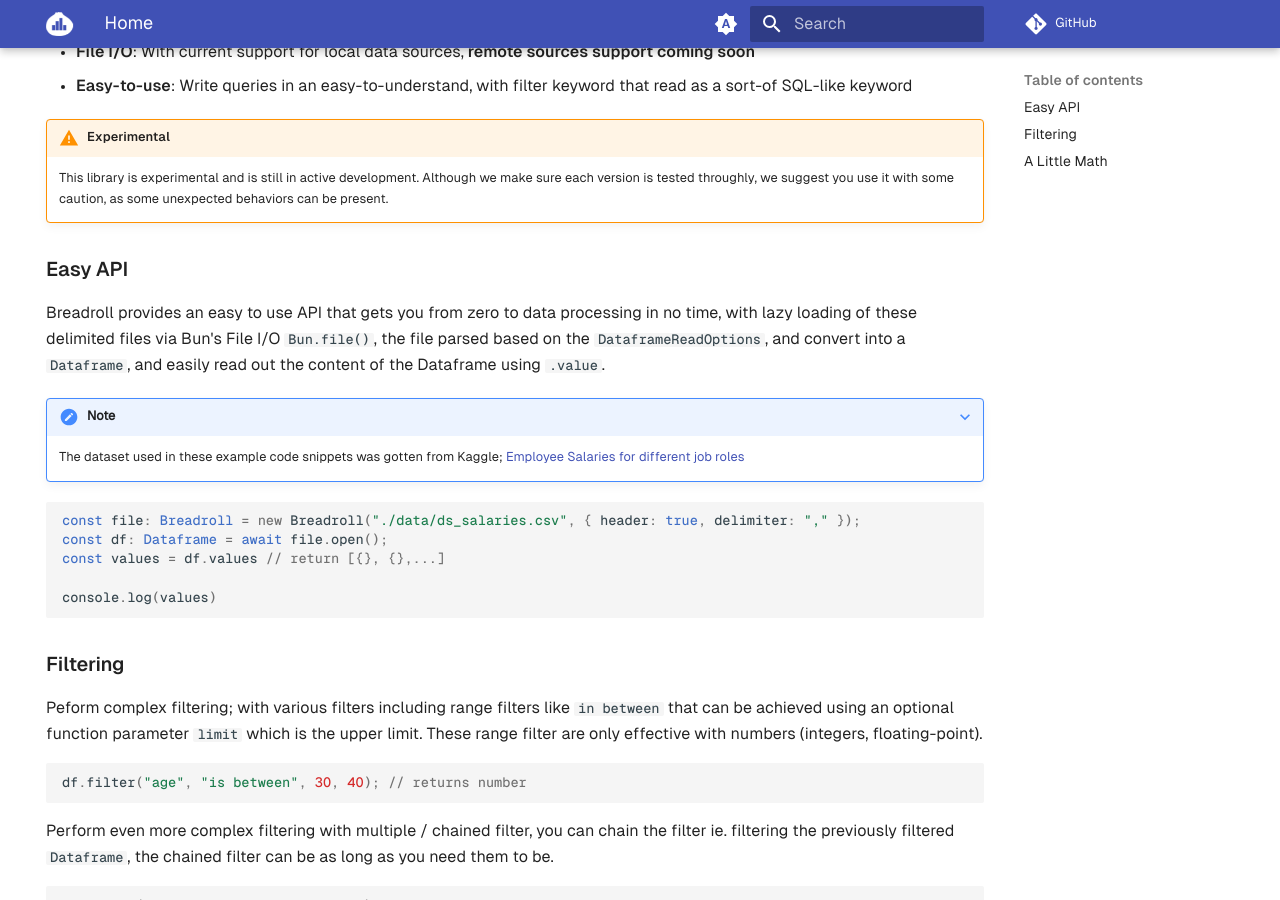
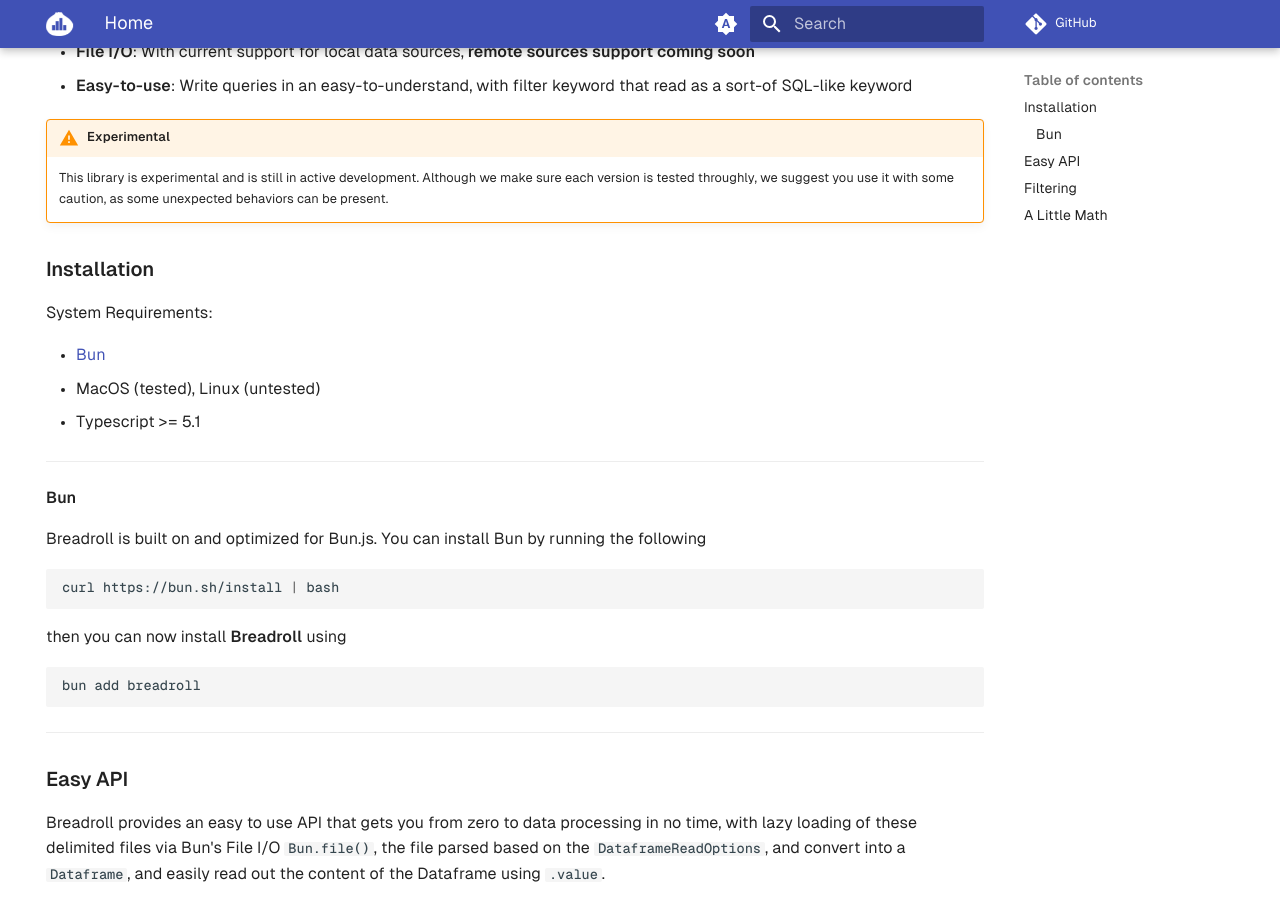
Before and after one commit to devsgnr/breadroll, an MkDocs documentation site: the page built from docs/docs/index.md, in a window 1280 px wide and 900 px high, scrolled down 501 px. Built offline with MkDocs 1.6.1 and Material for MkDocs 9.7.7, drawn with Linux system fonts in a browser that asks for light colours; comment, search, counter and statistics services are not loaded.

Commit message:
fixed mistake in README.md and added more to documentation

````diff
--- a/docs/docs/index.md
+++ b/docs/docs/index.md
@@ -21,6 +21,26 @@
     This library is experimental and is still in active development. Although we make sure each version is tested throughly,
     we suggest you use it with some caution, as some unexpected behaviors can be present.
 
+### **Installation**
+
+System Requirements:
+
+- [Bun](https://bun.sh)
+- MacOS (tested), Linux (untested)
+- Typescript >= 5.1
+
+---
+
+#### Bun
+Breadroll is built on and optimized for Bun.js. You can install Bun by running the following
+```bash
+curl https://bun.sh/install | bash
+```
+then you can now install **Breadroll** using
+```bash
+bun add breadroll
+```
+---
 
 ### **Easy API**
 Breadroll provides an easy to use API that gets you from zero to data processing in no time, with lazy loading of these delimited files via Bun's File I/O `Bun.file()`, the file parsed based on the `DataframeReadOptions`, and convert into a `Dataframe`, and easily read out the content of the Dataframe using `.value`.
````
Also changed, not shown: docs/docs/reference/Breadroll.md (+1 -1 lines), README.md.
